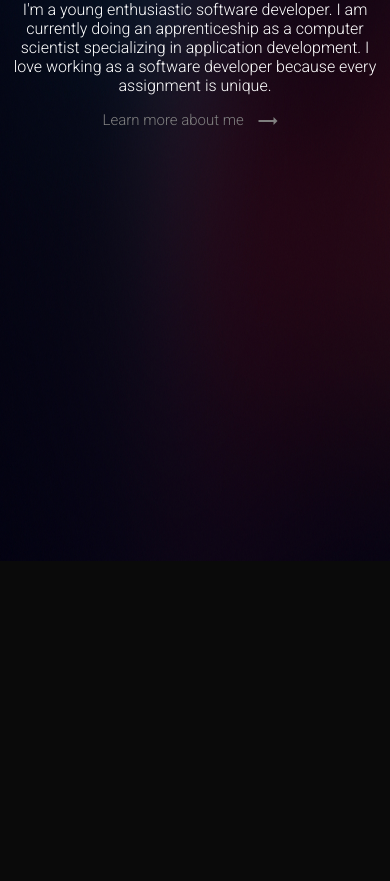
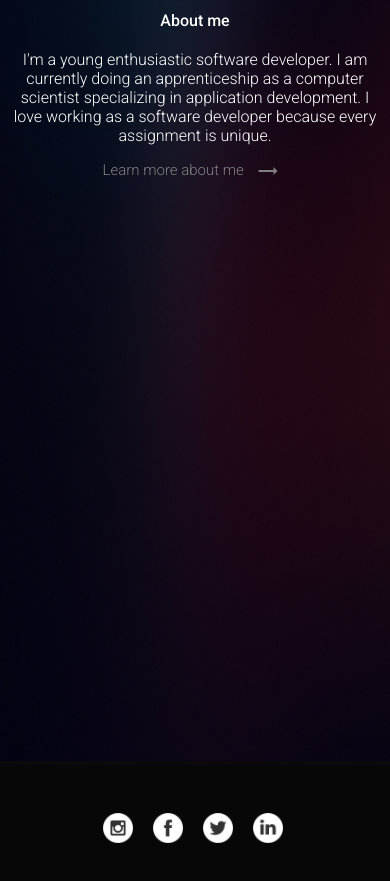
Before and after one commit to jeremykailaederach/jeremylaederach, an Angular app: page / in a window 390 px wide. Shown: the part 339-1220 px from the top of the page. Before the commit the page ends 904 px from the top, so only its background shows below. Built offline with nearby package versions, Linux system fonts and the light colour scheme.

Commit message:
making footer responsive

```diff
--- a/src/app/app.component.html
+++ b/src/app/app.component.html
@@ -1,3 +1,3 @@
 <app-header class="header"></app-header>
 <router-outlet></router-outlet>
-<!-- <app-footer class="footer"></app-footer> -->
+<app-footer class="footer"></app-footer>
--- a/src/app/footer/footer.component.html
+++ b/src/app/footer/footer.component.html
@@ -1,4 +1,5 @@
-<div>
+<!-- Desktop Screen -->
+<div *ngIf="desktop">
     <mat-toolbar calss="mat-toolbar" (scroll)="onScroll()" #nav [ngClass]="navbarfixed?'fixed':'nofixed'">
         <div class="text">
             © 2022 Jeremy Laederach. All rights reserved.
@@ -21,3 +22,25 @@
         </div>
     </mat-toolbar>
 </div>
+
+<!-- Phone Screen -->
+<div *ngIf="phone">
+    <mat-toolbar calss="mat-toolbar-phone" (scroll)="onScroll()" #nav [ngClass]="navbarfixed?'fixed':'nofixed'">
+        <div class="icons-phone">
+            <ul class="ul-phone">
+                <li>
+                    <a href="https://www.instagram.com/jeremylaederach/"><img src="../../assets/images-icons/instagram.png" alt="instagram" height="30px" width="30px"></a>
+                </li>
+                <li>
+                    <a href="https://www.facebook.com/jeremy.laederach/"><img src="../../assets/images-icons/facebook.png" alt="facebook" height="30px" width="30px"></a>
+                </li>
+                <li>
+                    <a href="https://twitter.com/JeremyLaderach"><img src="../../assets/images-icons/twitter.png" alt="twitter" height="30px" width="30px"></a>
+                </li>
+                <li>
+                    <a href="https://www.linkedin.com/in/jeremy-l%C3%A4derach-235085241/"><img src="../../assets/images-icons/linkedin.png" alt="linkedin" height="30px" width="30px"></a>
+                </li>
+            </ul>
+        </div>
+    </mat-toolbar>
+</div>
--- a/src/app/footer/footer.component.scss
+++ b/src/app/footer/footer.component.scss
@@ -1,3 +1,4 @@
+// Desktop Screen
 .mat-toolbar {
     background-color: rgba(0, 0, 0, 0.3);
     color: rgb(255, 255, 255);
@@ -41,3 +42,42 @@ ul li {
     display: inline;
     margin-left: 20px;
 }
+
+// Phone Screen
+.mat-toolbar {
+    background-color: rgba(0, 0, 0, 0.3);
+    color: rgb(255, 255, 255);
+    height: 120px;
+    text-align: center;
+}
+
+.fixed {
+    position: fixed;
+    width: 100%;
+    transition: 0.2s linear;
+    bottom: 0px;
+    height: 120px;
+}
+
+.nofixed {
+    position: static;
+    transition: 0.2s linear;
+    bottom: -50px;
+}
+
+.icons {
+    font-size: small;
+}
+
+.ul-phone {
+    display: inline;
+    position: absolute;
+    right: 75px;
+    left: 10px;
+    bottom: 13px;
+}
+
+ul li {
+    display: inline;
+    margin-left: 20px;
+}
--- a/src/app/footer/footer.component.ts
+++ b/src/app/footer/footer.component.ts
@@ -7,8 +7,15 @@ import { Component, HostListener, OnInit } from '@angular/core';
 })
 export class FooterComponent implements OnInit {
   navbarfixed: boolean = false;
+  desktop: boolean = true;
+  phone: boolean = false;
+  public innerWidth: any;
 
   constructor() { }
+  @HostListener('window:resize', ['$event'])
+  onResize() {
+    this.innerWidth = window.innerWidth;
+  }
   @HostListener('window:scroll', ['$event']) onScroll(){
     if (window.scrollY > 50){
       this.navbarfixed = true;
@@ -18,6 +25,23 @@ export class FooterComponent implements OnInit {
     }
   }
 
-  ngOnInit(): void {
+  ngOnInit() {
+    this.innerWidth = window.innerWidth;
+    if (this.innerWidth < 1400) {
+      this.hidedesktop();
+    }
+    if (this.innerWidth > 1400) {
+      this.showdesktop();
+    }
+  }
+
+  showdesktop() {
+    this.desktop = true;
+    this.phone = false;
+  }
+
+  hidedesktop() {
+    this.desktop = false;
+    this.phone = true;
   }
 }
--- a/src/app/header/header.component.html
+++ b/src/app/header/header.component.html
@@ -30,7 +30,7 @@
                     <button (click)="hideSidenav()" mat-button>
                         <mat-icon>close</mat-icon>
                     </button>
-                    <a (click)="hideSidenav()" routerLinkActive="active" [routerLink]="['/']" mat-button>Startseite</a>
+                    <a (click)="hideSidenav()" routerLinkActive="active" [routerLink]="['/']" mat-button>Home.</a>
                     <a (click)="hideSidenav()" routerLinkActive="active" [routerLink]="['/me']" mat-button>Me.</a>
                     <a (click)="hideSidenav()" routerLinkActive="active" [routerLink]="['/work']" mat-button>Work.</a>
                     <a (click)="hideSidenav()" routerLinkActive="active" [routerLink]="['/getInTouch']" mat-button>Get in Touch.</a>
--- a/src/app/home/home.component.html
+++ b/src/app/home/home.component.html
@@ -34,7 +34,7 @@
 <div *ngIf="phone">
     <div class="content-phone">
         <div class="content-image-phone">
-            <img draggable="false" (dragstart)="false;" src="../../assets/images/red_blue.jpg" alt="background picture" height="900px" width="100%">
+            <img draggable="false" (dragstart)="false;" src="../../assets/images/red_blue.jpg" alt="background picture" height="1100px" width="100%">
         </div>
         <div class="content-text-phone">
             <div>Hello, it's me JJ.</div>
--- a/src/app/home/home.component.scss
+++ b/src/app/home/home.component.scss
@@ -87,7 +87,7 @@
 
 .content-text2-phone {
     position: absolute;
-    top: 300px;
+    top: 350px;
     right: 10px;
     left: 10px;
     font-weight: 100;
```
